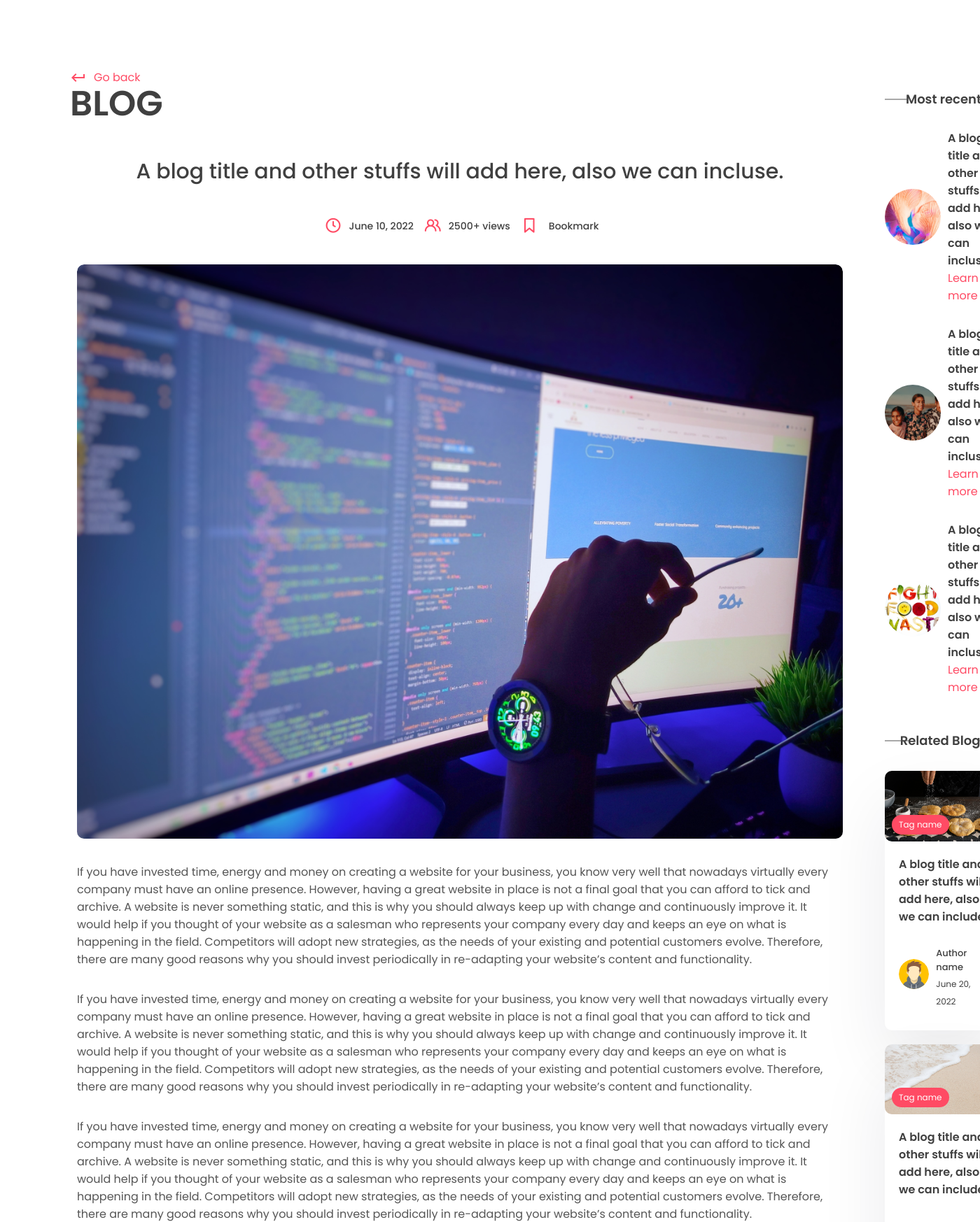
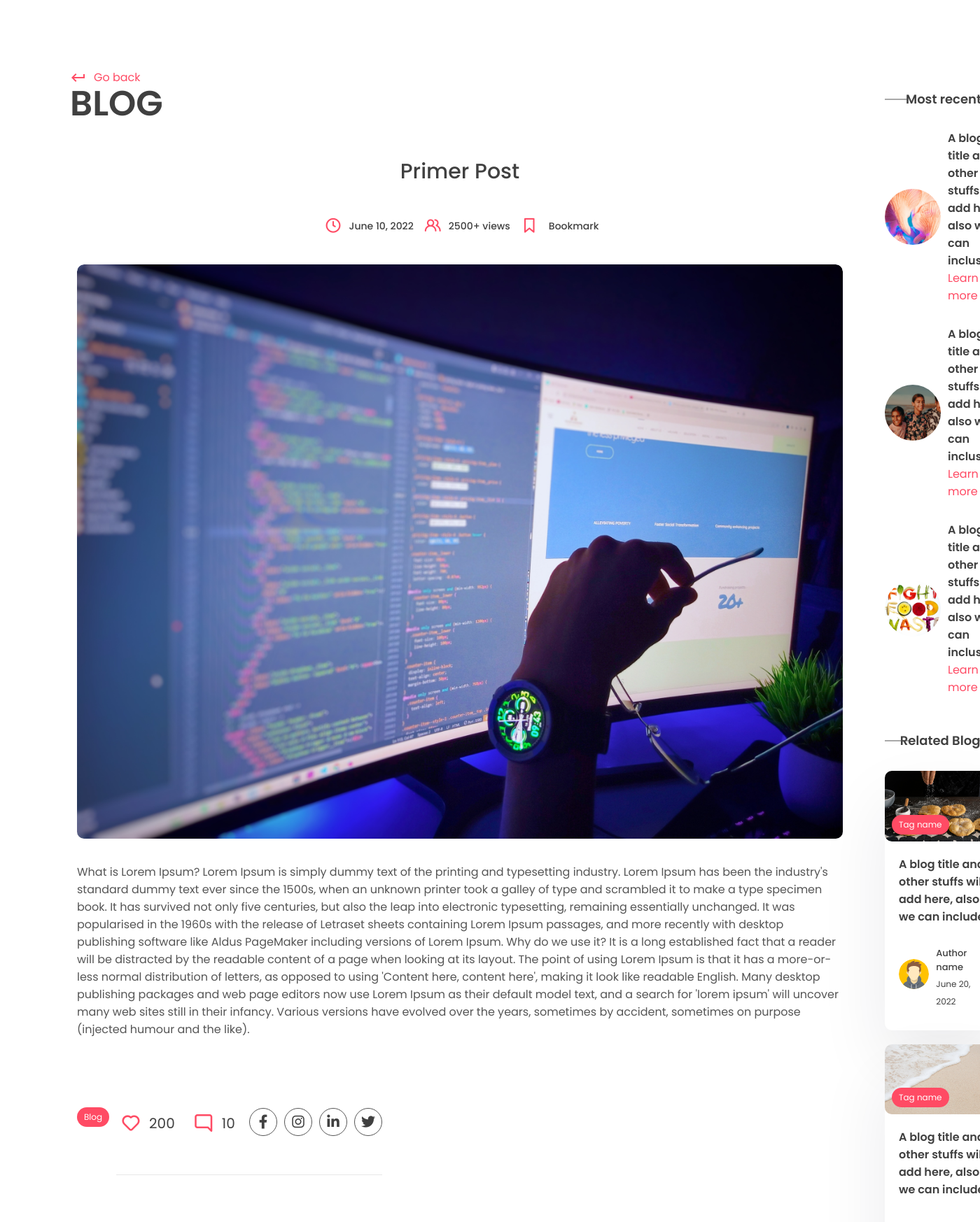
Before and after one commit to smavodev/blogapp_python, a Django app: a page that uses app/templates/app/post.html in a window 1400 px wide; the page is wider, and only the part inside the window is pictured. Shown: the part 507-2254 px from the top of that part at 70% size. Run offline with Django 4.2, Linux system fonts and the light colour scheme; data comes from the database, SQL or seed files in the repository; some libraries are stand-ins or nearby versions.

Commit message:
Renderizando post, tag, [post individual]}

```diff
--- a/app/templates/app/post.html
+++ b/app/templates/app/post.html
@@ -24,8 +24,7 @@
             <center>
               <div class="typo">
                 <h1 class="title blog-title">
-                  A blog title and other stuffs will add here, also we can
-                  incluse.
+                  {{post.title}}
                 </h1>
                 <div class="timeline">
                   <div class="track">
@@ -49,77 +48,22 @@
                 </div>
               </div>
             </center>
+
             <section class="mt">
               <div class="container">
                 <!-- blog post -->
                 <div class="blog-post">
                   <div class="post-img blog-img">
-                    <img src="{% static 'images/post.png' %}" alt="" />
+                    <img src="{{post.image.url}}" alt="" />
                   </div>
                   <div class="blog-post-content">
                     <p>
-                      If you have invested time, energy and money on creating a
-                      website for your business, you know very well that
-                      nowadays virtually every company must have an online
-                      presence. However, having a great website in place is not
-                      a final goal that you can afford to tick and archive. A
-                      website is never something static, and this is why you
-                      should always keep up with change and continuously improve
-                      it. It would help if you thought of your website as a
-                      salesman who represents your company every day and keeps
-                      an eye on what is happening in the field. Competitors will
-                      adopt new strategies, as the needs of your existing and
-                      potential customers evolve. Therefore, there are many good
-                      reasons why you should invest periodically in re-adapting
-                      your website’s content and functionality.
-                    </p>
-                    <br /><br />
-                    <p>
-                      If you have invested time, energy and money on creating a
-                      website for your business, you know very well that
-                      nowadays virtually every company must have an online
-                      presence. However, having a great website in place is not
-                      a final goal that you can afford to tick and archive. A
-                      website is never something static, and this is why you
-                      should always keep up with change and continuously improve
-                      it. It would help if you thought of your website as a
-                      salesman who represents your company every day and keeps
-                      an eye on what is happening in the field. Competitors will
-                      adopt new strategies, as the needs of your existing and
-                      potential customers evolve. Therefore, there are many good
-                      reasons why you should invest periodically in re-adapting
-                      your website’s content and functionality.
-                    </p>
-                    <br /><br />
-                    <p>
-                      If you have invested time, energy and money on creating a
-                      website for your business, you know very well that
-                      nowadays virtually every company must have an online
-                      presence. However, having a great website in place is not
-                      a final goal that you can afford to tick and archive. A
-                      website is never something static, and this is why you
-                      should always keep up with change and continuously improve
-                      it. It would help if you thought of your website as a
-                      salesman who represents your company every day and keeps
-                      an eye on what is happening in the field. Competitors will
-                      adopt new strategies, as the needs of your existing and
-                      potential customers evolve. Therefore, there are many good
-                      reasons why you should invest periodically in re-adapting
-                      your website’s content and functionality.
+                      {{post.content|safe}}
                     </p>
                     <div class="blog-tags">
-                      <div class="tag">Tag content</div>
-                      <div class="tag">Tag content</div>
-                      <div class="tag">Tag content</div>
-                      <div class="tag">Tag content</div>
-                      <div class="tag">Tag content</div>
-                      <div class="tag">Tag content</div>
-                      <div class="tag">Tag content</div>
-                      <div class="tag">Tag content</div>
-                      <div class="tag">Tag content</div>
-                      <div class="tag">Tag content</div>
-                      <div class="tag">Tag content</div>
-                    </div>
+                    {% for tag in post.tags.all %}
+                      <a href="#" class="tag">{{tag.name}}</a>
+                    {% endfor %}
                     <div class="social-share">
                       <div class="reactions">
                         <div class="likes">
--- a/app/views.py
+++ b/app/views.py
@@ -1,5 +1,5 @@
 from django.shortcuts import render
-from app.models import Post
+from app.models import Post, Tag
 
 
 def index(request):
@@ -8,4 +8,10 @@
 
 def post_page(request, slug):
     post = Post.objects.get(slug=slug)
-    return render(request, 'app/post.html')
+    tags = Tag.objects.all()
+
+    context = {
+        'post': post,
+        'tags': tags,
+    }
+    return render(request, 'app/post.html', context)
--- a/templates/includes/footer.html
+++ b/templates/includes/footer.html
@@ -8,7 +8,7 @@
           <div class="link">
             <h2>Quick link</h2>
             <div class="q-link">
-              <a href="#">Home</a>
+              <a href="{% url 'index' %}">Home</a>
               <a href="#">Blog</a>
               <a href="#">Unsubscribe</a>
             </div>
--- a/templates/includes/navbar.html
+++ b/templates/includes/navbar.html
@@ -4,7 +4,7 @@
           <i class="fa-brands fa-blogger"></i>
         </div>
         <div class="links">
-          <a href="index.html">Home</a>
+          <a href="{% url 'index' %}">Home</a>
           <a href="pages/blog.html">Blog</a>
           <a href="pages/author.html">Author</a>
         </div>
```
